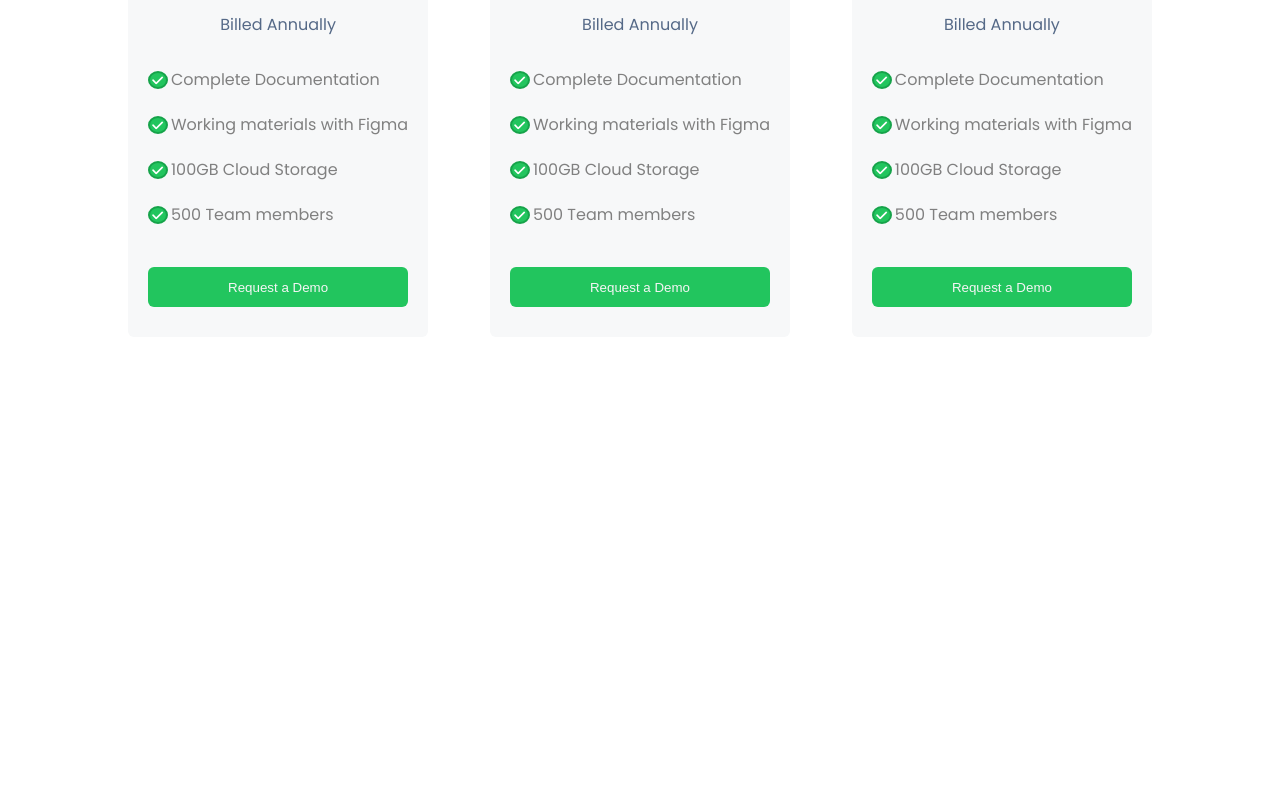
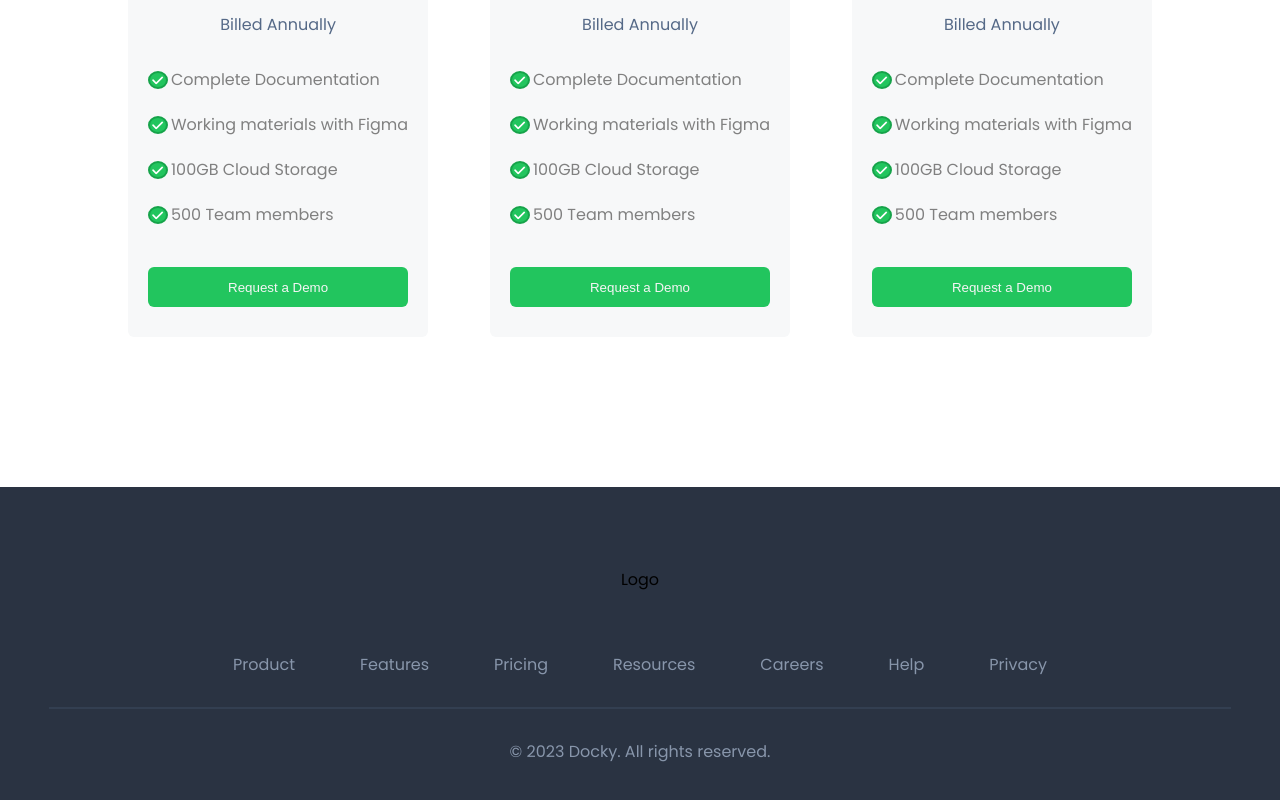
Before and after one commit to UchihaDSenju/docky-flypat, a React (Vite) app: page / in a window 1280 px wide. Shown: the part 3393-4193 px from the top of the page. Before the commit the page ends 3880 px from the top, so only its background shows below. Built offline with nearby package versions, Linux system fonts and the light colour scheme.

Commit message:
footer made and wave svg imported for next component

```diff
--- a/src/App.tsx
+++ b/src/App.tsx
@@ -2,6 +2,7 @@ import './App.css'
 import Application from './components/application'
 import Desc from './components/desc'
 import Features from './components/features-desc'
+import Footer from './components/footer'
 import HosCards from './components/hos-card'
 import Navbar from './components/navbar'
 import Pricing from './components/pricing'
@@ -22,6 +23,7 @@ function App() {
       <Start />
       <Application />
       <Pricing />
+      <Footer />
     </>
   )
 }
--- /dev/null
+++ b/src/components/footer.tsx
@@ -0,0 +1,24 @@
+import '../styles/footer.css'
+
+function Footer() {
+  return (
+    <footer className='footer-container'>
+        <div className='footer-logo'>Logo</div>
+        <div className='footer-link-container'>
+            <ul className='footer-links'>
+                <li>Product</li>
+                <li>Features</li>
+                <li>Pricing</li>
+                <li>Resources</li>
+                <li>Careers</li>
+                <li>Help</li>
+                <li>Privacy</li>
+            </ul>
+        </div>
+        <hr />
+        <div className='copyright'>© 2023 Docky. All rights reserved.</div>
+    </footer>
+  )
+}
+
+export default Footer
--- /dev/null
+++ b/src/styles/footer.css
@@ -0,0 +1,26 @@
+.footer-container{
+    margin-top: 100px;
+    display: flex;
+    flex-direction: column;
+    align-items: center;
+    background-color: #2A3342;
+    padding: 50px;
+}
+.footer-link-container{
+    width: 80%;
+}
+.footer-links{
+    display: flex;
+    justify-content: space-evenly;
+}
+.footer-links li, .copyright{
+    color: #8896AB;
+}
+
+footer div{
+    margin: 30px 0px;
+}
+footer hr{
+    width: 100%;
+    border: 1px solid #333F51;
+}
```
Also changed, not shown: src/assets/working-container-waves/wave-bottom.svg (added), src/assets/working-container-waves/wave-top.svg (added).
